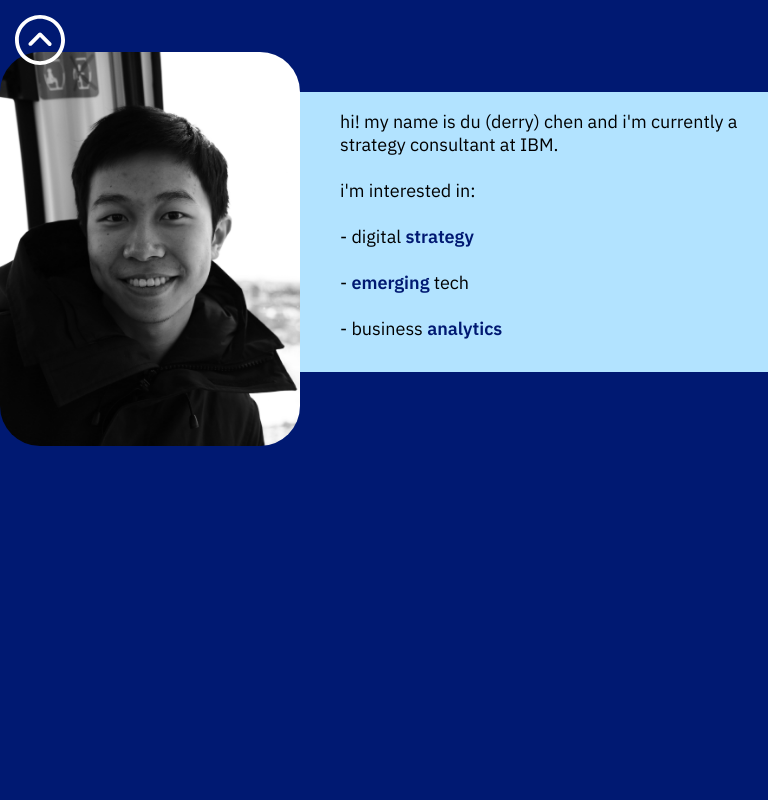
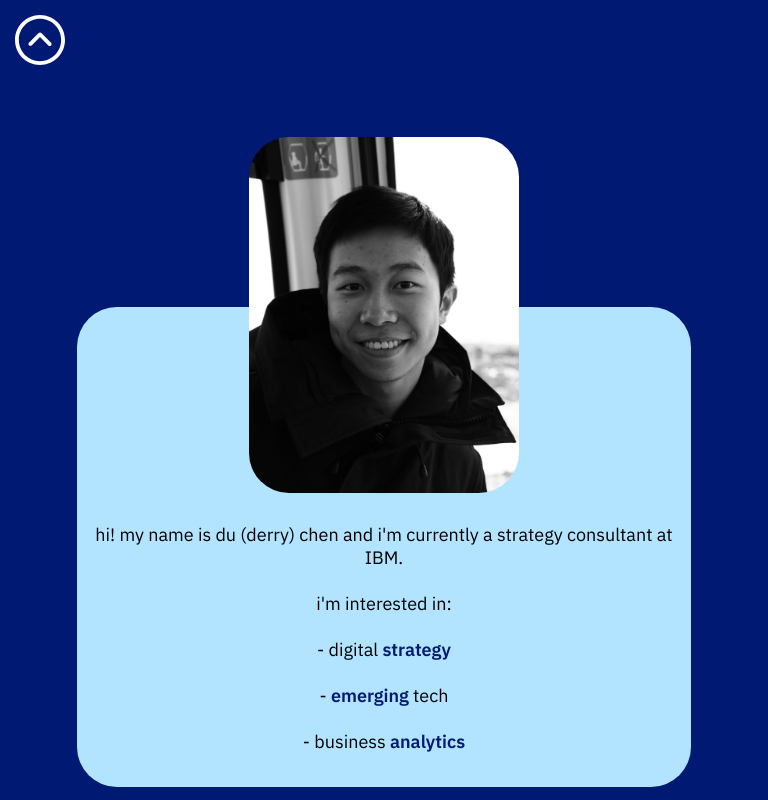
Before and after one commit to derry0822/Derry_Website, a plain HTML site: page index.html in a window 768 px wide. Both pictures are taken after a click on the link "about". Drawn offline with Linux system fonts and the light colour scheme.

Commit message:
initial other responsive design

```diff
--- a/css/style.css
+++ b/css/style.css
@@ -481,3 +481,82 @@ html, body {
     margin-left: 0;
   }
 }
+
+@media (min-width: 601px) and (max-width: 1000px) {
+  /* LANDING PAGE */
+  #shape2 h1 {
+    font-size: 70px;
+    max-width: 200px;
+    margin: 0;
+    padding-top: 0;
+    padding-left: 20px;
+  }
+
+  /* ABOUT PAGE */
+  #aboutContainer {
+    width: 80%;
+    height: 480px;
+    margin-top: 40%;
+    margin-bottom: 20%;
+    display: block;
+  }
+
+  #aboutContainer img {
+    position: relative;
+    bottom: 170px;
+    width: 270px;
+    margin-bottom: -100px;
+    height: auto;
+    display: block;
+    margin: auto;
+  }
+
+  #aboutContainer p {
+    position: relative;
+    font-size: 18px;
+    width: 100%;
+    padding: 0;
+    margin: 0;
+    text-align: center;
+    padding-left: 0;
+    bottom: 140px;
+  }
+
+  /* WORK PAGE */
+  .workDiv:first-of-type {
+    margin-top: 40%;
+  }
+
+  /* CONTACT PAGE */
+  #formContainer {
+    margin-top: 30%;
+    margin-bottom: 20%;
+  }
+}
+
+@media (min-width: 1001px) and (max-width: 1200px) {
+  /* LANDING PAGE */
+  #shape2 h1 {
+    font-size: 90px;
+    max-width: 200px;
+    margin: 0;
+    padding-left: 30px;
+  }
+
+  /* ABOUT PAGE */
+  #aboutContainer {
+    margin-top: 40%;
+    margin-bottom: 20%;
+  }
+
+  /* WORK PAGE */
+  .workDiv:first-of-type {
+    margin-top: 40%;
+  }
+
+  /* CONTACT PAGE */
+  #formContainer {
+    margin-top: 30%;
+    margin-bottom: 20%;
+  }
+}
```
